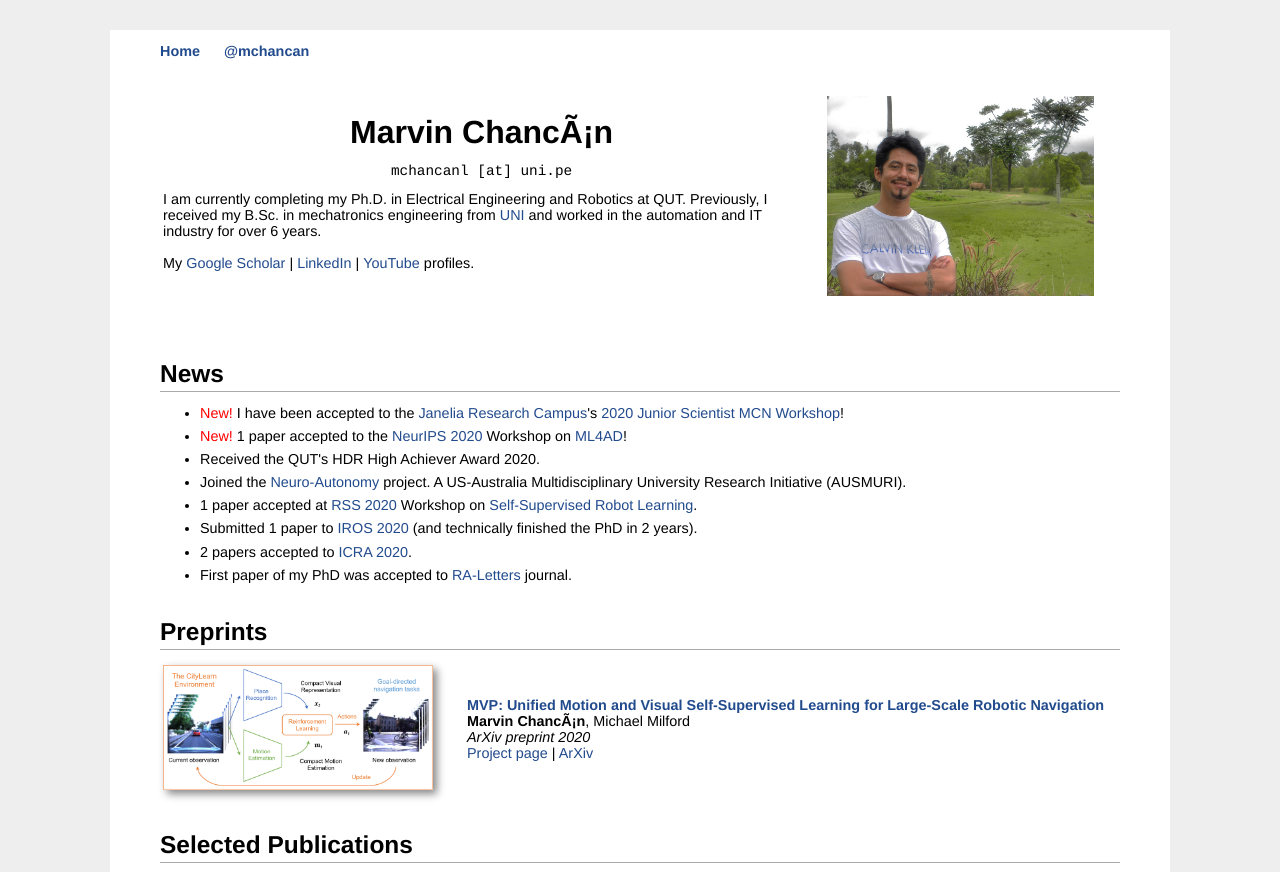
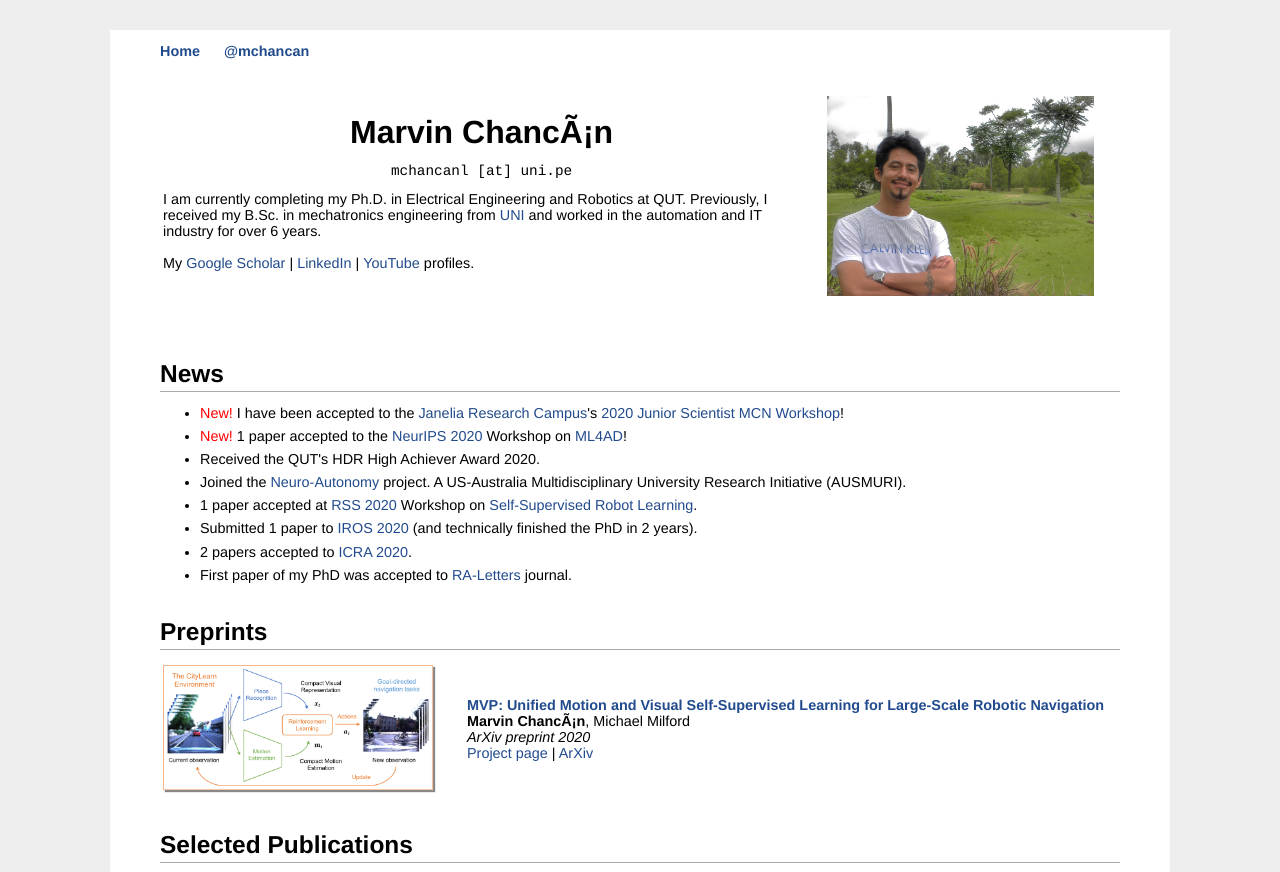
Before and after one commit to mchancan/mchancan.github.io, a Jekyll site: the page built from index.html, in a window 1280 px wide. Shown: the top 872 px of the page. Built offline with Jekyll 4.4.1, drawn with Linux system fonts in a browser that asks for light colours; nearby versions of some CDN libraries; comment, search, counter and statistics services are not loaded; grey boxes are pictures that could not be loaded.

Commit message:
Update index.html

```diff
--- a/index.html
+++ b/index.html
@@ -42,7 +42,7 @@ title: Marvin's Homepage
 	<tbody>
 	<tr>
 		<td width="300">
-			<a href="projects/MVP/index.html"><img style="box-shadow: 4px 4px 8px #888" src="projects/MVP/mvp.png"  width="270px" height="inherit" border="1px" /></a>
+			<a href="projects/MVP/index.html"><img style="box-shadow: 2px 2px 1px #888" src="projects/MVP/mvp.png"  width="270px" height="inherit" border="1px" /></a>
 		</td>
 		<td>
 			<a href="projects/MVP/index.html"><b>MVP: Unified Motion and Visual Self-Supervised Learning for Large-Scale Robotic Navigation</b></a></br>
@@ -60,7 +60,7 @@ title: Marvin's Homepage
 	<tbody>
 	<tr>
 		<td width="300">
-			<a href="deepseqslam/index.html"><img style="box-shadow: 4px 4px 8px #888" src="deepseqslam/dsslam-cover.png"  width="270px" height="inherit" border="1px" /></a>
+			<a href="deepseqslam/index.html"><img style="box-shadow: 2px 2px 1px #888" src="deepseqslam/dsslam-cover.png"  width="270px" height="inherit" border="1px" /></a>
 		</td>
 		<td>
 			<a href="deepseqslam/index.html"><b>DeepSeqSLAM: A Trainable CNN+RNN for Joint Global Description and Sequence-based Place Recognition</b></a></br>
@@ -72,12 +72,12 @@ title: Marvin's Homepage
 		</td>
 	</tr>
 	<tr>&nbsp</tr>
-    <tr>&nbsp</tr>
-    <tr>&nbsp</tr>
+    	<tr>&nbsp</tr>
+    	<tr>&nbsp</tr>
 
 	<tr>
 		<td width="300">
-			<a href="projects/RSS20SSRL/index.html"><img style="box-shadow: 4px 4px 8px #888" src="projects/RSS20SSRL/rss20_ssrl.png"  width="270px" height="inherit" border="1px" /></a>
+			<a href="projects/RSS20SSRL/index.html"><img style="box-shadow: 2px 2px 1px #888" src="projects/RSS20SSRL/rss20_ssrl.png"  width="270px" height="inherit" border="1px" /></a>
 		</td>
 		<td>
 			<a href="projects/RSS20SSRL/index.html"><b>Robot Perception enables Complex Navigation Behavior via Self-Supervised Learning</b></a></br>
@@ -91,13 +91,10 @@ title: Marvin's Homepage
 	<tr>&nbsp</tr>
     	<tr>&nbsp</tr>
     	<tr>&nbsp</tr>
-	<tr>&nbsp</tr>
-    	<tr>&nbsp</tr>
-    	<tr>&nbsp</tr>
 
 	<tr>
 		<td width="300">
-			<a href="projects/CityLearn/index.html"><img style="box-shadow: 4px 4px 8px #888" src="projects/CityLearn/citylearn.png"  width="270px" height="inherit" border="1px" /></a>
+			<a href="projects/CityLearn/index.html"><img style="box-shadow: 2px 2px 1px #888" src="projects/CityLearn/citylearn.png"  width="270px" height="inherit" border="1px" /></a>
 		</td>
 		<td>
 			<a href="projects/CityLearn/index.html"><b>CityLearn: Diverse Real-World Environments for Sample-Efficient Navigation Policy Learning</b></a></br>
@@ -109,12 +106,12 @@ title: Marvin's Homepage
 		</td>
 	</tr>
 	<tr>&nbsp</tr>
-    <tr>&nbsp</tr>
-    <tr>&nbsp</tr>
+    	<tr>&nbsp</tr>
+    	<tr>&nbsp</tr>
 
 	<tr>
 		<td width="300">
-			<a href="projects/FlyNet/index.html"><img style="box-shadow: 4px 4px 8px #888" src="projects/FlyNet/flynet.png"  width="270px" height="inherit" border="1px" /></a>
+			<a href="projects/FlyNet/index.html"><img style="box-shadow: 2px 2px 1px #888" src="projects/FlyNet/flynet.png"  width="270px" height="inherit" border="1px" /></a>
 		</td>
 		<td>
 			<a href="projects/FlyNet/index.html"><b>A Hybrid Compact Neural Architecture for Visual Place Recognition</b></a></br>
@@ -133,7 +130,7 @@ title: Marvin's Homepage
 <table width="100%">
 	<tbody><tr>
 		<td width="300">
-			<a href="https://www.researchgate.net/publication/336813940_NeuroSLAM_A_Brain_Inspired_SLAM_System_for_3D_Environments" target="_blank"><img style="box-shadow: 4px 4px 8px #888" src="images/2R0A8419.jfif" width="270px" height="inherit" border="1px"></a>
+			<a href="https://www.researchgate.net/publication/336813940_NeuroSLAM_A_Brain_Inspired_SLAM_System_for_3D_Environments" target="_blank"><img style="box-shadow: 2px 2px 1px #888" src="images/2R0A8419.jfif" width="270px" height="inherit" border="1px"></a>
 		</td>
 		<td>
 			<a href="https://www.researchgate.net/publication/336813940_NeuroSLAM_A_Brain_Inspired_SLAM_System_for_3D_Environments" target="_blank"><b>NeuroSLAM: A Brain Inspired SLAM System for 3D Environments</b></a><br>
```
